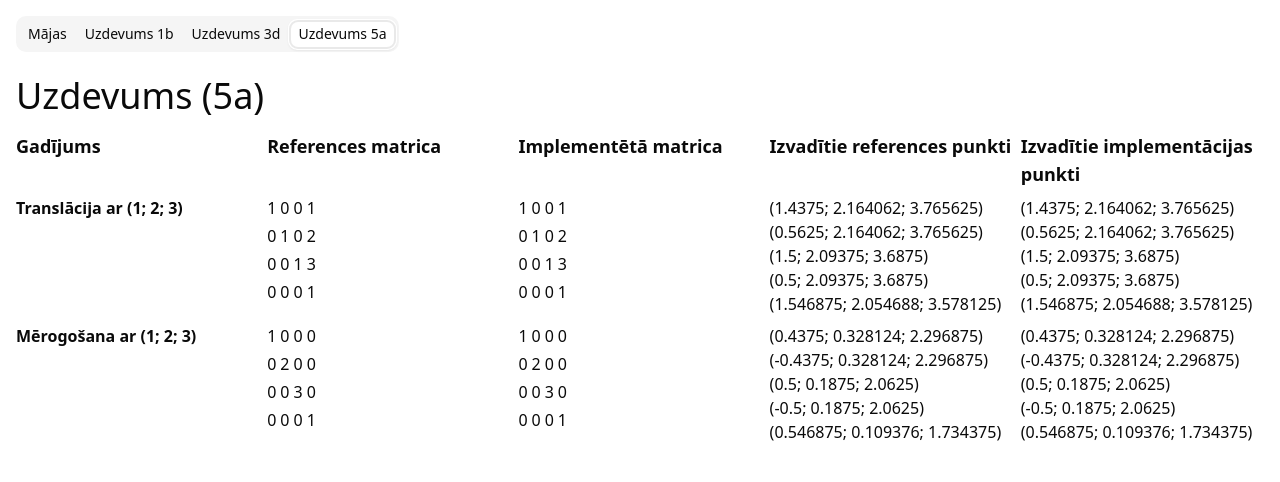
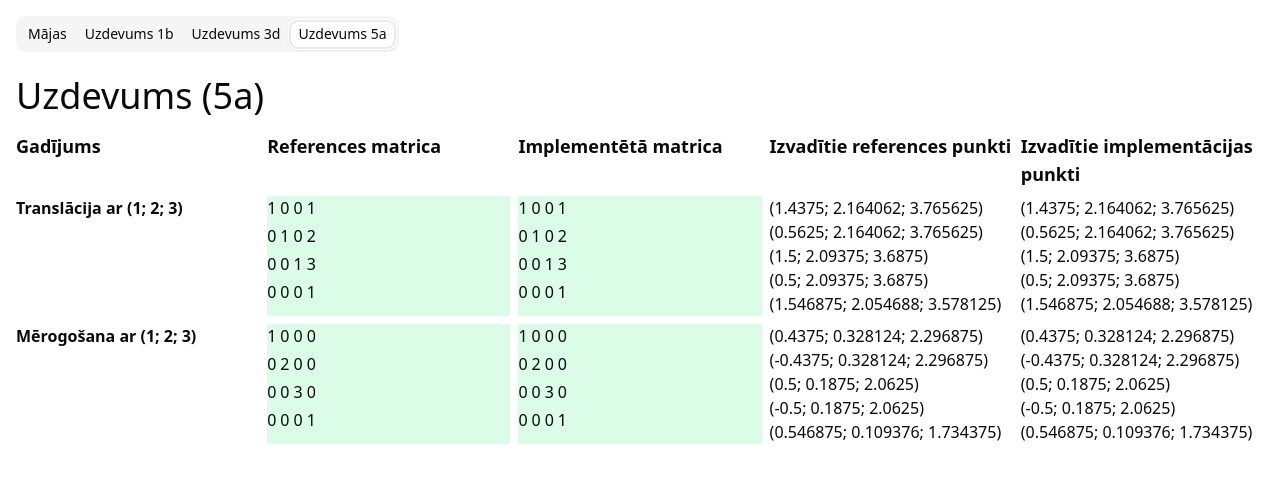
Before and after one commit to 3starblaze/datorgrafika, a React (Vite) app: page / in a window 1280 px wide. Both pictures are taken after a click on the tab "Uzdevums 5a". Shown: the top 482 px of the page. Built offline with nearby package versions, Linux system fonts and the light colour scheme.

Commit message:
Add matrix highlighting

```diff
--- a/src/pages/task5a/index.tsx
+++ b/src/pages/task5a/index.tsx
@@ -3,6 +3,7 @@ import implementedTransformer from "./implemented_transformer";
 import referenceTransformer from "./implemented_transformer";
 import { ReactNode } from "react";
 import { points as importedPoints } from "./points";
+import { cn } from "@/lib/utils";
 
 const points = importedPoints.slice(0, 5);
 
@@ -26,7 +27,13 @@ const testCases: TestCase[] = [
     },
 ];
 
-const MatrixCell = function({
+// NOTE: Algorithm performance can be improved by comparing all 16 numbers, this will suffice for
+// now
+const matrixEq = function(a: DOMMatrix, b: DOMMatrix): boolean {
+    return JSON.stringify(a.toJSON()) === JSON.stringify(b.toJSON());
+};
+
+const MatrixCell = function ({
     value
 }: {
     value: number,
@@ -86,11 +93,17 @@ const reportTestCase = function(testCase: TestCase) {
         (p) => implementedTransformer.transformPoint(p, implementedMatrix)
     );
 
+    const matricesMatch = matrixEq(referenceMatrix, implementedMatrix);
+
     return (
         <>
             <div className="font-bold">{testCase.title}</div>
-            <MatrixDisplay matrix={referenceMatrix} />
-            <MatrixDisplay matrix={implementedMatrix} />
+            <div className={cn(matricesMatch ? "bg-green-100" : "bg-red-100")}>
+                <MatrixDisplay matrix={referenceMatrix} />
+            </div>
+            <div className={cn(matricesMatch ? "bg-green-100" : "bg-red-100")}>
+                <MatrixDisplay matrix={implementedMatrix} />
+            </div>
             <div>{referencePoints.map((p) => <PointDisplay point={p} />)}</div>
             <div>{implementedPoints.map((p) => <PointDisplay point={p} />)}</div>
         </>
```
